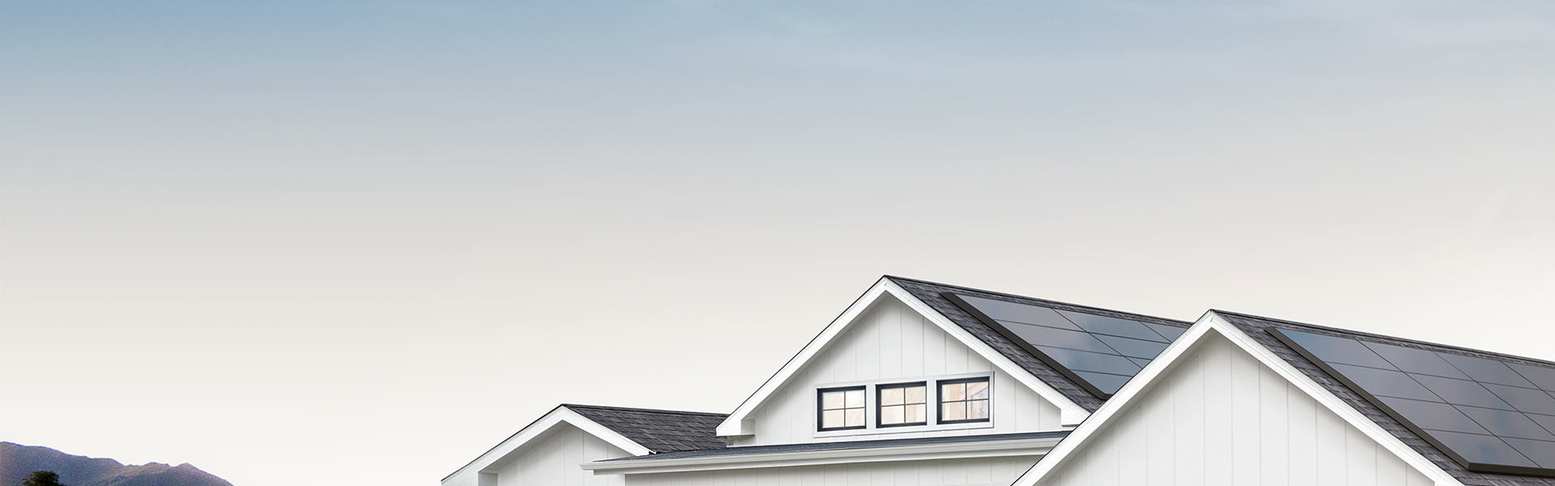
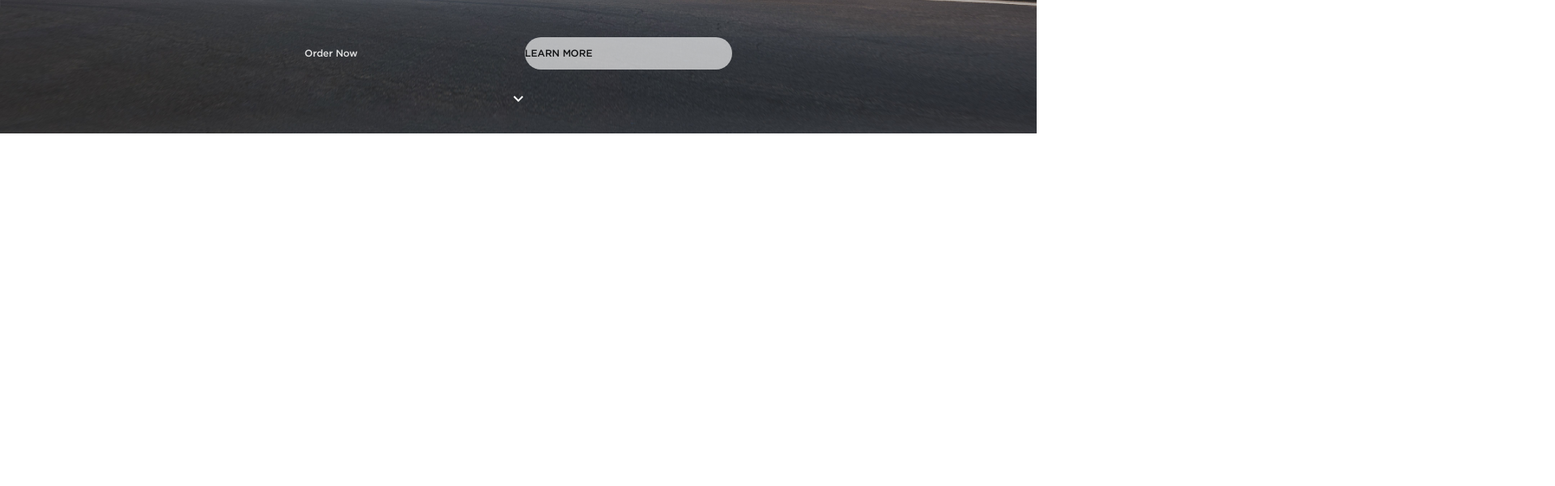
Before and after one commit to NKANGIJAFARI/Tesla_LandinPage_Clone, a React (Create React App) app: page / in a window 1280 px wide. Shown: the part 635-1236 px from the top of the page at 81% size, 1920 px wide, since content can reach past the window. After the commit the page ends 800 px from the top, so only its background shows below. Built offline with nearby package versions, Linux system fonts and the light colour scheme.

Commit message:
Neccessities complete, looking forward to designs

```diff
--- a/package.json
+++ b/package.json
@@ -3,9 +3,12 @@
   "version": "0.1.0",
   "private": true,
   "dependencies": {
+    "@material-ui/core": "^4.11.3",
+    "@material-ui/icons": "^4.11.2",
     "@testing-library/jest-dom": "^5.11.9",
     "@testing-library/react": "^11.2.3",
     "@testing-library/user-event": "^12.6.0",
+    "material-ui-core": "^5.0.1",
     "react": "^17.0.1",
     "react-dom": "^17.0.1",
     "react-router-dom": "^5.2.0",
--- a/src/App.js
+++ b/src/App.js
@@ -7,13 +7,14 @@ import ModelY from './Images/Desktop-ModelY.jpeg'
 import SolarPanels from './Images/Desktop-SolarPanels.jpeg'
 import SolarRoof from './Images/Desktop-SolarRoof.jpeg'
 
+import "./app.css"
 import Item from './components/Item'
 
 function App() {
   return (
     <div className="App">
 
-
+      <Header />
       <div className="app__itemsContainer">
         <Item
 
@@ -22,8 +23,11 @@ function App() {
           descLink=""
           background={SolarPanels}
           leftBtnText = "Order Now"
+          leftBtnLink = ""
           rightBtnText = "LEARN MORE"
+          rightBtnLink = ""
           twoButtons= 'true'
+          first
         > <Header /></Item>
 
         <Item
--- /dev/null
+++ b/src/app.css
@@ -0,0 +1,5 @@
+.app__itemsContainer {
+  scroll-snap-type: y mandatory;
+  overflow: auto;
+  height: 100vh;
+}
--- /dev/null
+++ b/src/components/Button.css
@@ -0,0 +1,26 @@
+.button {
+  background-color: rgba(23, 26, 32, 0);
+  height: 40px;
+  width: 256px;
+  margin: 8px;
+  display: flex;
+  justify-items: center;
+  align-items: center;
+  border-radius: 100px;
+  opacity: 0.85;
+}
+
+.button > a {
+  text-decoration: none;
+  color: white;
+  font-size: 12px;
+  text-align: center;
+}
+
+.button__white {
+  background-color: white;
+  opacity: 0.65;
+}
+.button__white > a {
+  color: black;
+}
--- a/src/components/Button.js
+++ b/src/components/Button.js
@@ -1,9 +1,10 @@
-import React from 'react'
+import React from 'react';
+import '../components/Button.css'
 
-const Button = () => {
+const Button = ({imp, text, link}) => {
     return (
-        <div>
-
+        <div className={`button  ${imp === 'secondary' ? 'button__white' : ''}`}>
+            <a href = {link}>{text}</a>
         </div>
     )
 }
--- a/src/components/Header.css
+++ b/src/components/Header.css
@@ -2,11 +2,11 @@
   display: flex;
   background-color: transparent;
   background: none;
-  width: 100%;
   top: 0;
-  margin: 15px;
-  margin-top: 15px;
+  padding: 10px;
   z-index: 100;
+  position: fixed;
+  top: 0;
 }
 
 .header_logo {
@@ -18,6 +18,8 @@
 .header__center {
   flex: 1;
   display: flex;
+  background-color: transparent;
+  background: transparent;
   justify-content: center;
 }
 
--- a/src/components/Item.js
+++ b/src/components/Item.js
@@ -1,5 +1,7 @@
 import React from 'react'
 import Button from './Button'
+import ExpandMoreIcon from '@material-ui/icons/ExpandMore';
+import '../components/item.css'
 
 const Item = (props) => {
 const {
@@ -11,12 +13,13 @@ const {
     leftBtnLink,
     rightBtnText,
     rightBtnLink,
-    twoButton
+    twoButtons,
+    first
 } = props
 
     return (
+        <div className="item" style={{backgroundImage : `url(${background})`}}>
             <div className="item__container">
-           <img src={background} alt=""/>
                 <div className="item__text">
                     <p>{title}</p>
                     <div className="item__textDesc">
@@ -25,15 +28,22 @@ const {
                 </div>
                 <div className="item__lowerThird">
                     <div className="item__buttons">
-                    <Button imp="prmary" text={leftBtnText} Link={leftBtnLink} />
-                    {twoButton && (
+                        <Button imp="primary" text={leftBtnText} Link={leftBtnLink} />
+                        {twoButtons && (
                                 <Button imp="secondary" text={rightBtnText} Link ={rightBtnLink} />
                             )
                         }
-
+                    </div>
+                    <div>
+                        {first && (
+                            <div className = "item__expand">
+                                <ExpandMoreIcon />
+                            </div>
+                        )}
                     </div>
                 </div>
 
+            </div>
         </div>
     )
 }
--- /dev/null
+++ b/src/components/item.css
@@ -0,0 +1,50 @@
+.item {
+  height: 100vh;
+  width: 100wh;
+  background-position: center;
+  background-repeat: no-repeat;
+  background-size: cover;
+  display: flex;
+  justify-content: center;
+  scroll-snap-align: start;
+}
+
+.item__container {
+  /* //width: 50vw; */
+  display: flex;
+  flex-direction: column;
+  align-items: center;
+}
+
+.item__text {
+  margin-top: 20%;
+  display: flex;
+  flex-direction: column;
+  font-size: 34px;
+  color: #393c41;
+  align-items: center;
+  flex: 1;
+}
+
+.item__textDesc {
+  font-weight: 400;
+  font-size: 14px;
+}
+
+.item__lowerThird {
+  margin-bottom: 5%;
+  display: flex;
+  flex-direction: column;
+}
+
+.item__buttons {
+  display: flex;
+}
+
+.item__expand {
+  color: white;
+  display: flex;
+  width: 100%;
+  margin-top: 3%;
+  justify-content: center;
+}
```
Also changed, not shown: 2 other files (tests, documents, lock files or other folders). Lines whose indentation alone changed are shown as unchanged.
